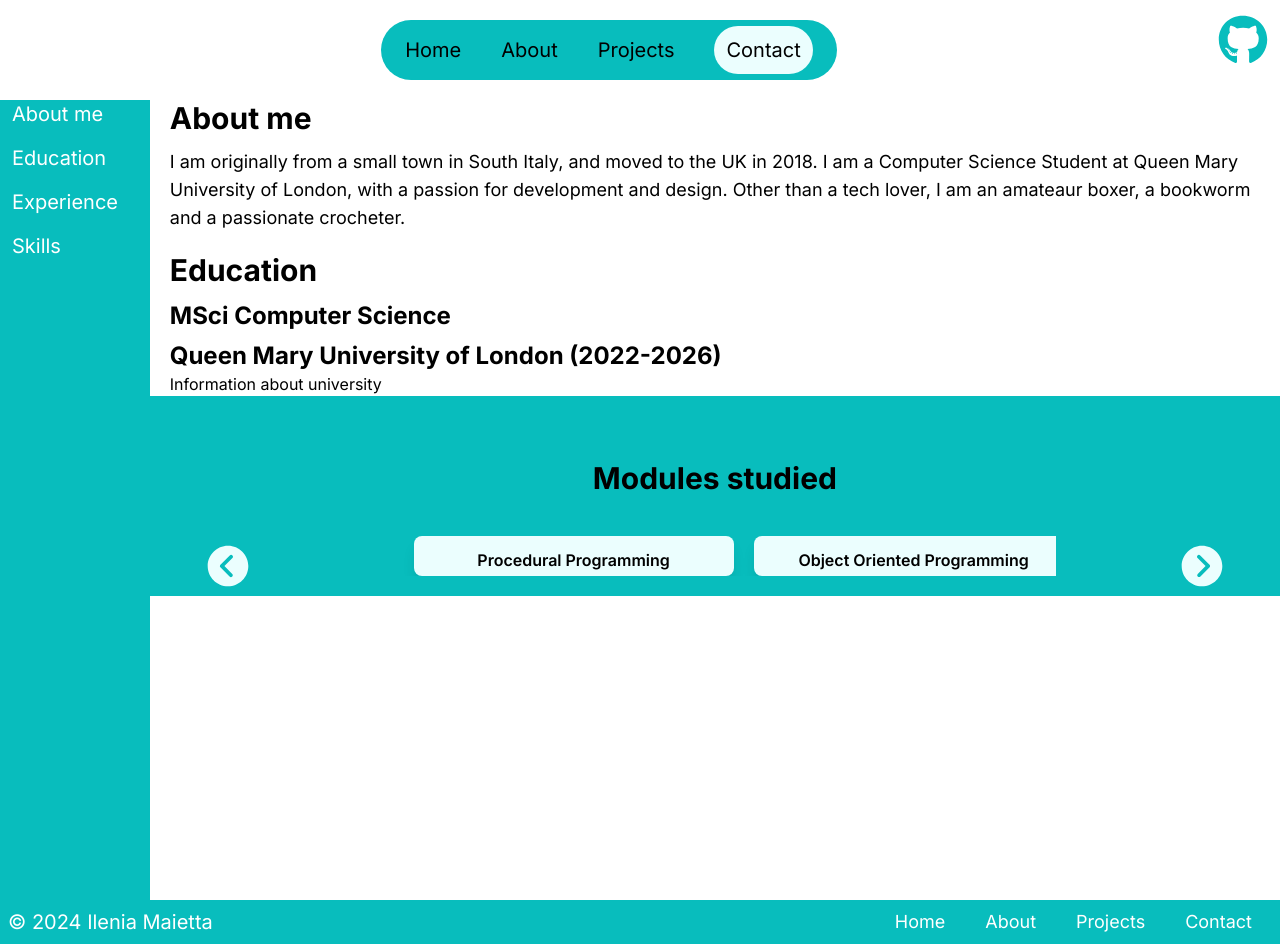
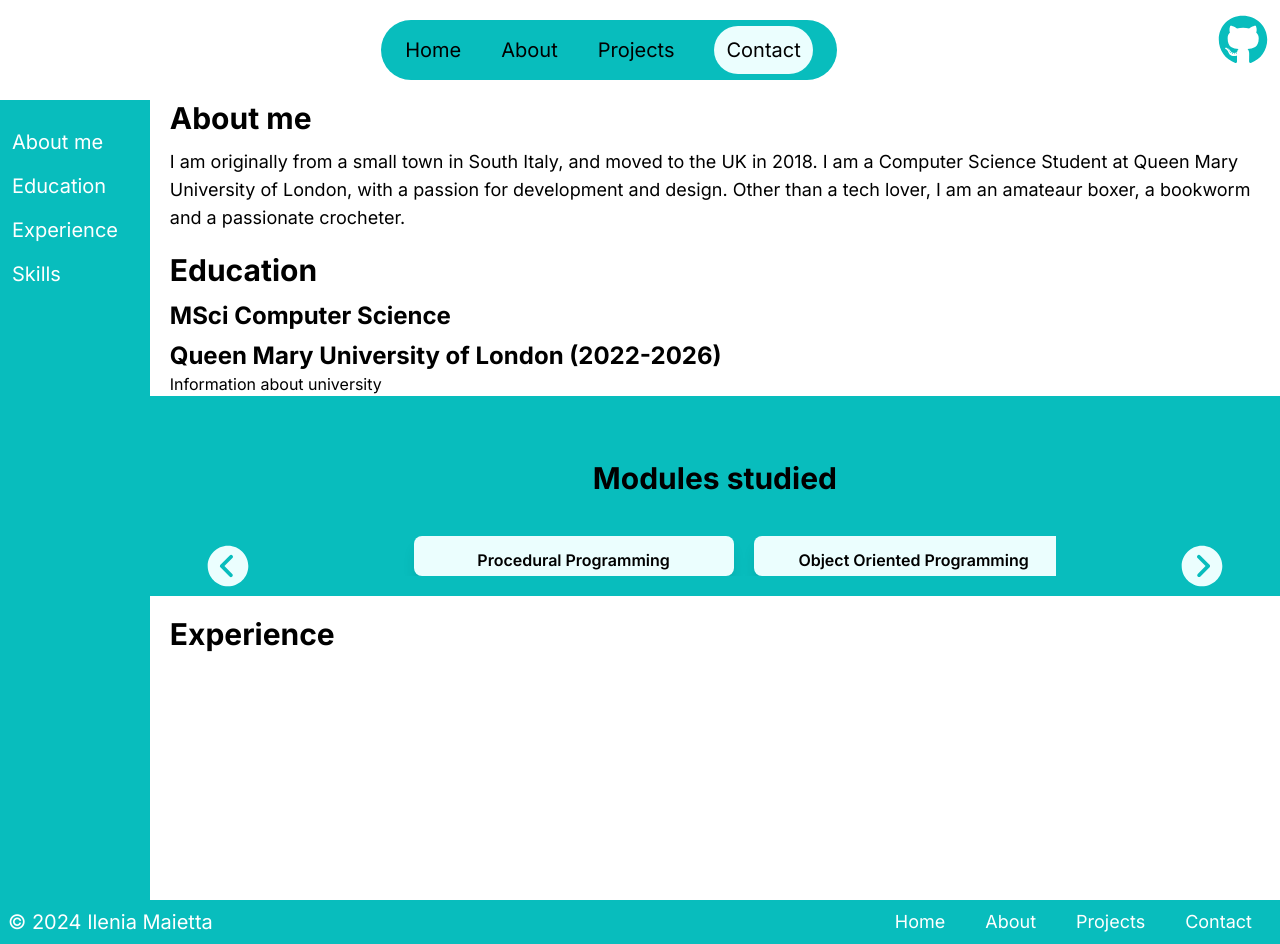
Before and after one commit to ileniadigital/ileniadigital.github.io, a Next.js app: page /about in a window 1280 px wide. Built offline with nearby package versions, Linux system fonts and the light colour scheme.

Commit message:
added experience component

```diff
--- a/app/about/page.tsx
+++ b/app/about/page.tsx
@@ -1,10 +1,9 @@
-import Image from 'next/image';
-
 // Import UI components
 import Nav from '../ui/nav';
 import Footer from '../ui/footer';
 import Aside from '../ui/about/aside';
 import Education from '../ui/about/education';
+import Experience from '../ui/about/experience';
 
 export default function About() {
     return (
@@ -21,6 +20,7 @@ export default function About() {
                         </p>
                     </div>
                     <Education />
+                    <Experience />
                 </div>
             </main>
             <Footer />
--- a/app/ui/about/aside.tsx
+++ b/app/ui/about/aside.tsx
@@ -1,7 +1,7 @@
 export default function Aside() {
     return (
         <aside className="w-1/4 bg-main h-screen">
-            <ul className="flex flex-col gap-4 text-white text-xl fixed ml-3">
+            <ul className="flex flex-col gap-4 text-white text-xl fixed ml-3 mt-7">
                 <li className="hover:text-2xl hover:font-bold">
                     <a>About me</a>
                 </li>
--- /dev/null
+++ b/app/ui/about/experience.tsx
@@ -0,0 +1,10 @@
+export default function Experience() {
+    return (
+        <div>
+            <div className="ml-5 mt-5">
+                <h1 className='text-3xl font-bold'>Experience</h1>
+
+            </div>
+        </div>
+    )
+}
```
